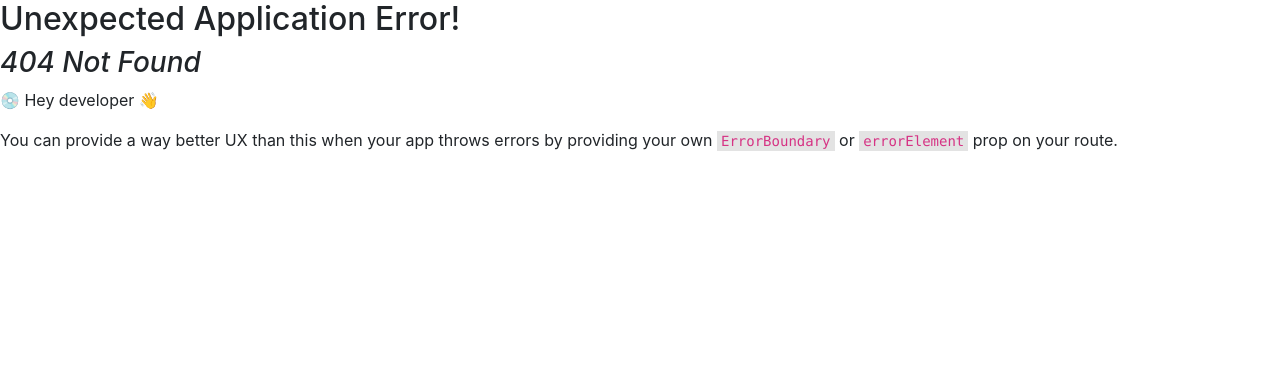
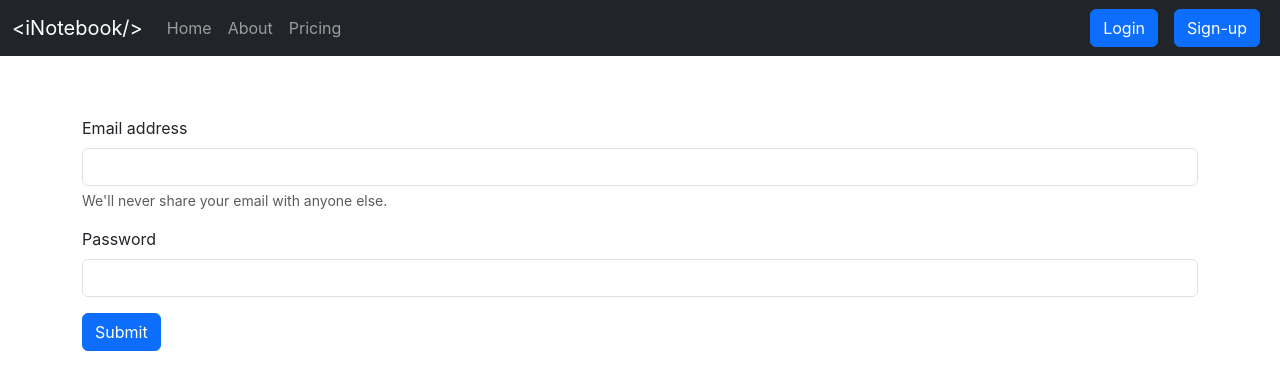
Before and after one commit to AhmedArbaz/inotebook, a React (Create React App) app: page /login in a window 1280 px wide. Before the commit this address had no page. Shown: the top 390 px of the page. Built offline with nearby package versions, Linux system fonts and the light colour scheme.

Commit message:
Making login and signup components and completed a little bit login component and for validtaions use success true,false in auth.js component in backend then use USENAVIGATE hook to if condition is true navigate to home page if false then alert occur

```diff
--- /dev/null
+++ b/src/Components/Login.js
@@ -0,0 +1,56 @@
+import { useState } from "react"
+import { useNavigate } from 'react-router-dom'
+
+const Login = () => {
+const [credentials, setCredentials] = useState({email:"", password:""})
+
+// NOTE: ab ham use kar rahay hain useNavigate hook hay jo kay use hota hay navigation kay liay jasay hi condition true to navigate karo /about pay like this
+let navigate = useNavigate();
+
+    const handleSubmit = async (e) => {
+
+        e.preventDefault() //ya karny say bar bar reload nahi ho ga
+        const response = await fetch(`http://localhost:5000/api/auth/login`, {
+            method: 'POST',
+            headers: {
+                'Content-Type': 'application/json',
+            },
+            body:JSON.stringify({email:credentials.email,password:credentials.password})
+        });
+        const json = await response.json()
+        console.log(json);
+        // checking success aya jo kay abhi auth.js file may banaya hay to true varna false
+    if (json.success){
+        localStorage.setItem('token',json.authtoken);
+        navigate("/"); //NOTE: ya kam hota hay navigate hook ka kay ager true hoa to ais page pay navigate karo
+    }
+    else{
+        alert("Invalid credentials")
+    }
+
+    }
+
+
+    const onChange = (e)=>{
+        setCredentials({...credentials,[e.target.name]: e.target.value})
+    }
+    return (
+        <div>
+            <form onSubmit={handleSubmit}>
+                {/* onSubmit form pay lagaya jata hay may nay submit button pay lagaya tha */}
+                <div className="mb-3">
+                    <label htmlFor="email" className="form-label">Email address</label>
+                    <input type="email" className="form-control" onChange={onChange} value={credentials.email} id="email" name='email' aria-describedby="emailHelp" />
+                    <div id="emailHelp" className="form-text">We'll never share your email with anyone else.</div>
+                </div>
+                <div className="mb-3">
+                    <label htmlFor="password" className="form-label">Password</label>
+                    <input type="password" className="form-control" onChange={onChange} value={credentials.password} autoComplete="current-password" id="password" name='password' />
+                </div>
+                <button type="submit" className="btn btn-primary">Submit</button>
+            </form>
+        </div>
+    )
+}
+
+export default Login
--- a/src/Components/Navbar.js
+++ b/src/Components/Navbar.js
@@ -26,6 +26,8 @@
 
       </ul>
     </div>
+  <Link className="btn btn-primary mx-2" to="/login"  role="button">Login</Link>
+  <Link className="btn btn-primary mx-2" to="/signup"  role="button">Sign-up</Link>
   </div>
 </nav>
 
--- /dev/null
+++ b/src/Components/Signup.js
@@ -0,0 +1,11 @@
+import React from 'react'
+
+const Signup = () => {
+  return (
+    <div>
+      I am signup
+    </div>
+  )
+}
+
+export default Signup
--- a/src/index.js
+++ b/src/index.js
@@ -5,6 +5,8 @@
 import Layout from './Layout';
 import Home from './Components/Home';
 import About from './Components/About';
+import Login from './Components/Login';
+import Signup from './Components/Signup';
 
 
 const router = createBrowserRouter(
@@ -12,6 +14,9 @@
     <Route exact path='/' element={<Layout/>}>  {/* yaha bhi path aur element danay ho gay */}
      <Route  exact path='' element={<Home />}/>
      <Route  exact path='/about' element={<About />}/>
+     <Route  exact path='login' element={<Login />}/>
+     <Route  exact path='signup' element={<Signup />}/>
+
 
     </Route>
   )
```
Also changed, not shown: 1 other file (tests, documents, lock files or other folders).
